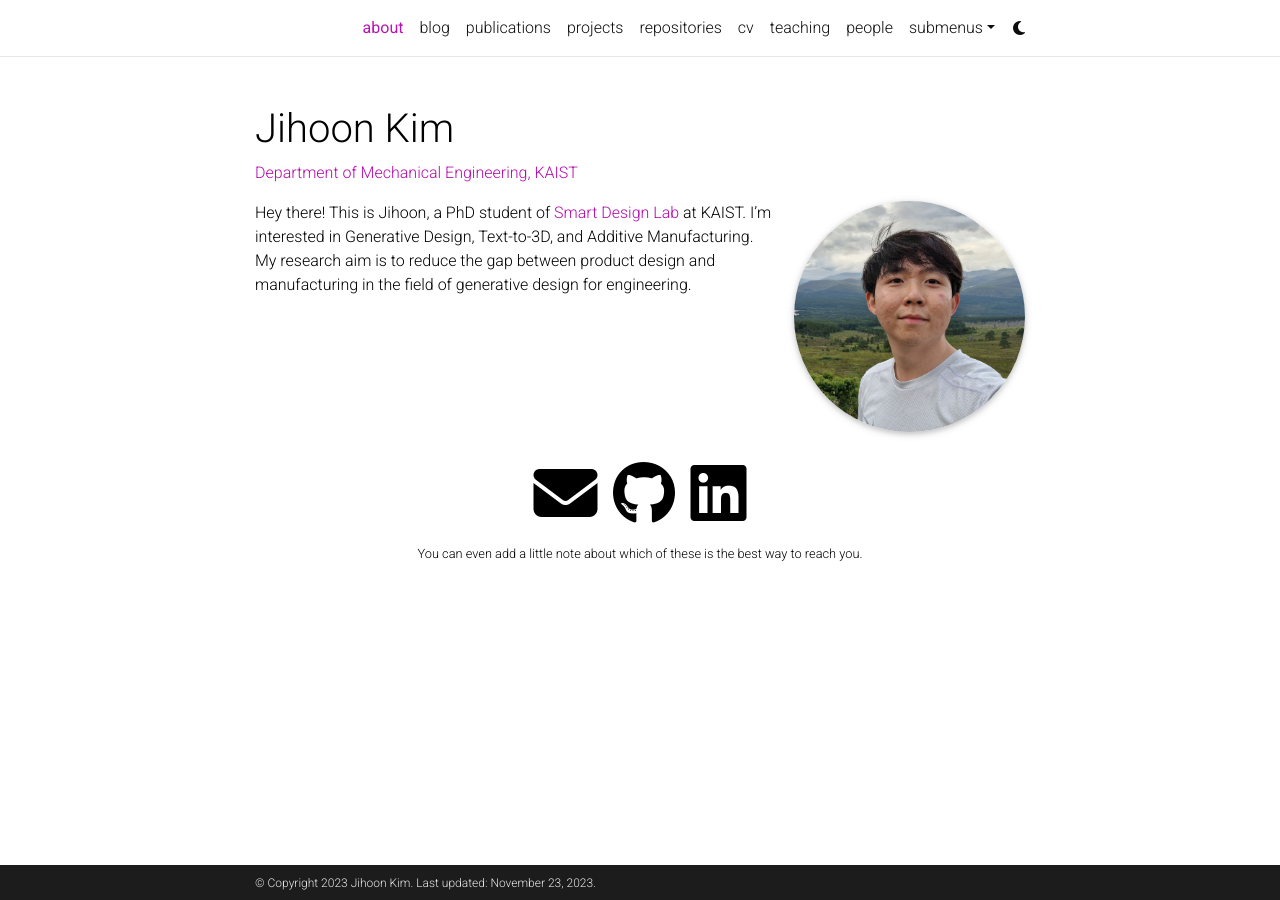
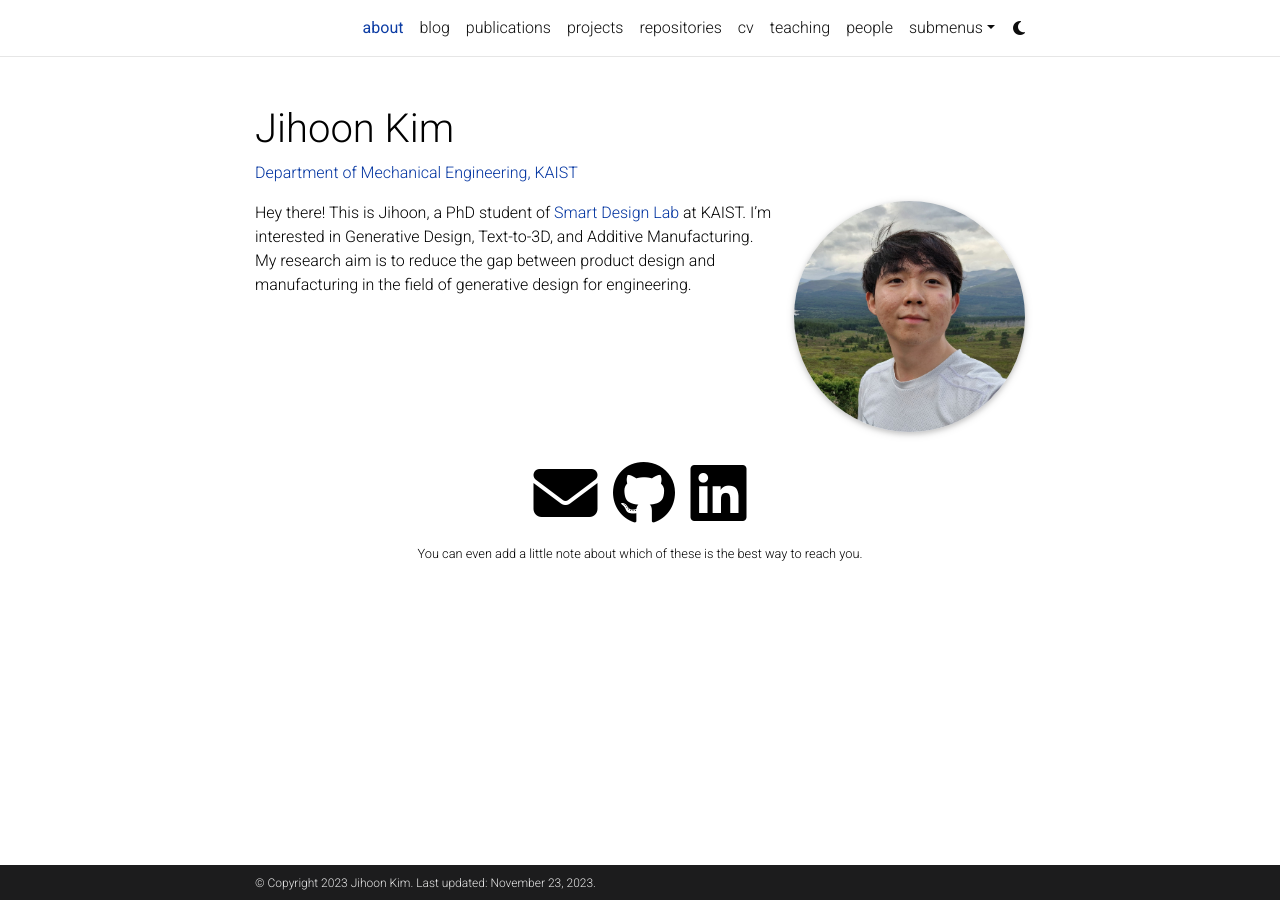
Before and after one commit to jihoonkim888/jihoonkim888.github.io, a Jekyll site: the page built from _pages/about.md, in a window 1280 px wide. Built offline with Jekyll 4.4.1, drawn with Linux system fonts in a browser that asks for light colours; full-size pictures stand in for the smaller copies a plugin makes; comment, search, counter and statistics services are not loaded; a style sheet for code colours, icons or effects is not loaded.

Commit message:
Change global theme color to KAIST dark blue

```diff
--- a/_config.yml
+++ b/_config.yml
@@ -8,7 +8,7 @@
 last_name: Kim
 email: jihoon.kim@kaist.ac.kr
 description: > # the ">" symbol means to ignore newlines until "footer_text:"
-  A PhD student of [SDL](http://www.smartdesignlab.org/index.html) at KAIST.
+  A PhD student of [SDL](http://www.smartdesignlab.org/index.html) at KAIST
 footer_text:
 keywords: # add your own keywords or leave empty
 
--- a/_sass/_themes.scss
+++ b/_sass/_themes.scss
@@ -7,8 +7,8 @@
   --global-code-bg-color: #{$code-bg-color-light};
   --global-text-color: #{$black-color};
   --global-text-color-light: #{$grey-color};
-  --global-theme-color: #{$purple-color};
-  --global-hover-color: #{$purple-color};
+  --global-theme-color: #0033a0;
+  --global-hover-color: #0033a0;
   --global-hover-text-color: #{$white-color};
   --global-footer-bg-color: #{$grey-color-dark};
   --global-footer-text-color: #{$grey-color-light};
```
